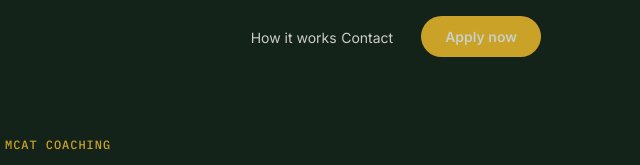
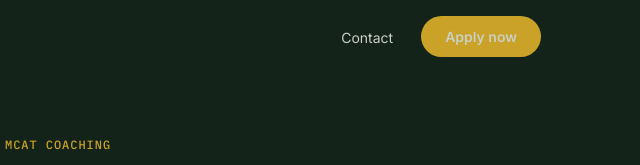
Before and after one commit to CodyZundel/stem-squirrel, a plain HTML site: page index.html in a window 1280 px wide. Shown: the top 165 px of the page, 635-1275 px from the left. Drawn offline with Linux system fonts and the light colour scheme.

Commit message:
Update index.html

```diff
--- a/index.html
+++ b/index.html
@@ -18,7 +18,6 @@
     <a class="brand" href="index.html"><span class="brand-mark">SS</span>STEM Squirrel</a>
     <nav class="site-nav">
       <div class="nav-links">
-        <a href="#how-it-works">How it works</a>
         <a href="contact.html">Contact</a>
       </div>
       <a class="btn btn-gold" href="application.html">Apply now</a>
```
